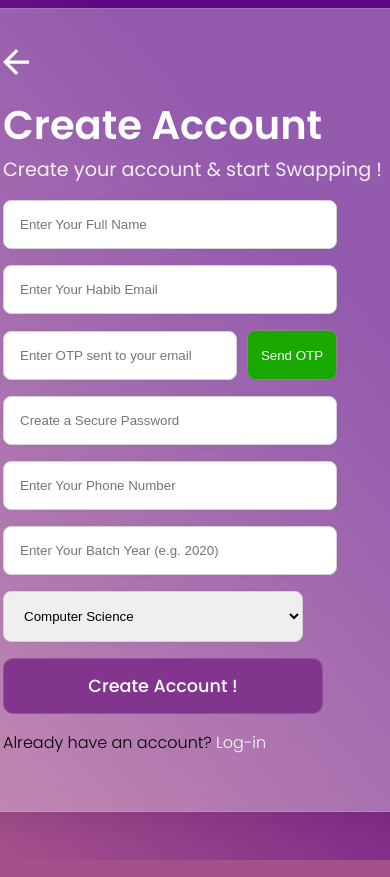
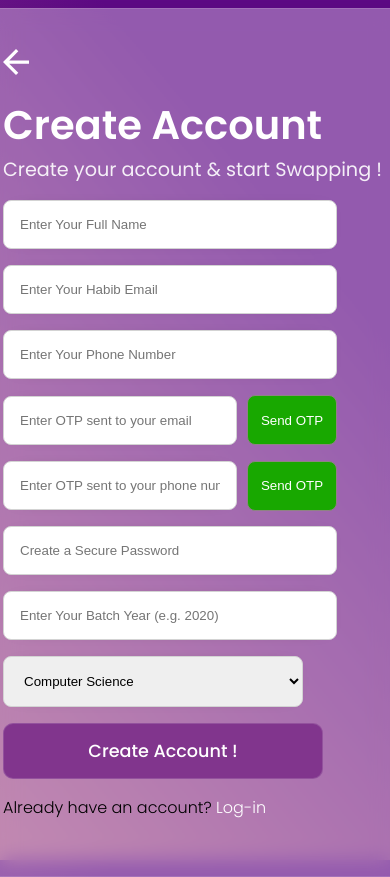
Before and after one commit to el3ctr0-8yt3/SWAPP, a React (Vite) app in the folder frontend/: page /signup in a window 390 px wide. Shown: the top 877 px of the page. Built offline with nearby package versions, Linux system fonts and the light colour scheme.

Commit message:
Added Mobile OTP and some error messages

```diff
--- a/frontend/src/Pages/SignUp.jsx
+++ b/frontend/src/Pages/SignUp.jsx
@@ -5,6 +5,14 @@ import back from "../Components/Vector.svg";
 const SignUp = () => {
     const sendOTP = async (e) => {
         e.preventDefault();
+
+        // Validate email using regex
+        const emailRegex = /^[a-zA-Z0-9._-]+@st.habib.edu.pk$/;
+        if (!emailRegex.test(document.getElementById("email").value)) {
+            alert("Invalid Email. Please use your Habib Student Email");
+            return;
+        }
+
         const email = document.getElementById("email").value;
         const data = {
             email,
@@ -18,14 +26,23 @@ const SignUp = () => {
                 body: JSON.stringify(data),
             });
             if (response.ok) {
-                const jsonResponse = await response.json();
-                console.log("OTP sent", jsonResponse);
+                alert("OTP sent to your email");
             } else {
                 console.error("OTP failed");
             }
         } catch (error) {
             console.error("OTP failed", error);
         }
+    };
+
+    const sendMobileOTP = async (e) => {
+        e.preventDefault();
+        if (document.getElementById("phone").value.length !== 11) {
+            alert("Invalid Phone Number");
+            return;
+        }
+        alert("Mobile OTP sent");
+        alert("Mobile OTP: 1234");
     };
 
     const buttonClick = async (e) => {
@@ -66,19 +83,18 @@ const SignUp = () => {
         }
     };
     return (
-
-        <div class="box1">
-            <div class="box2">
+        <div className="box1">
+            <div className="box2">
                 <Link to="/">
                     <img src={back}></img>
                 </Link>
-                <div class="closer">
+                <div className="closer">
                     <h1>Create Account</h1>
                     <h2>Create your account & start Swapping !</h2>
                 </div>
                 <form>
                     <input
-                        class="txtbox"
+                        className="txtbox"
                         type="text"
                         placeholder="Enter Your Full Name"
                         id="name"
@@ -86,7 +102,7 @@ const SignUp = () => {
                     />
                     <br />
                     <input
-                        class="txtbox"
+                        className="txtbox"
                         type="email"
                         placeholder="Enter Your Habib Email"
                         id="email"
@@ -94,18 +110,37 @@ const SignUp = () => {
                     />
                     <br />
                     <input
-                        class="txtbox otp"
+                        className="txtbox"
+                        type="number"
+                        placeholder="Enter Your Phone Number"
+                        id="phone"
+                        required={true}
+                    />
+                    <br />
+                    <input
+                        className="txtbox otp"
                         type="number"
                         placeholder="Enter OTP sent to your email"
                         id="otp"
                         required={true}
                     />
-                    <button class="otp-btn" onClick={sendOTP}>
+                    <button className="otp-btn" onClick={sendOTP}>
                         Send OTP
                     </button>
                     <br />
                     <input
-                        class="txtbox"
+                        className="txtbox otp"
+                        type="number"
+                        placeholder="Enter OTP sent to your phone num"
+                        id="otp-mobile"
+                        required={true}
+                    />
+                    <button className="otp-btn" onClick={sendMobileOTP}>
+                        Send OTP
+                    </button>
+                    <br />
+                    <input
+                        className="txtbox"
                         type="password"
                         placeholder="Create a Secure Password"
                         id="password"
@@ -113,22 +148,14 @@ const SignUp = () => {
                     />
                     <br />
                     <input
-                        class="txtbox"
-                        type="number"
-                        placeholder="Enter Your Phone Number"
-                        id="phone"
-                        required={true}
-                    />
-                    <br />
-                    <input
-                        class="txtbox"
+                        className="txtbox"
                         type="number"
                         placeholder="Enter Your Batch Year (e.g. 2020)"
                         id="batch"
                         required={true}
                     />
                     <br />
-                    <select id="Major" class="txtbox">
+                    <select id="Major" className="txtbox">
                         <option value="Computer Science">
                             Computer Science
                         </option>
@@ -150,7 +177,7 @@ const SignUp = () => {
                     </select>
                     <br />
                     <button
-                        class="purplebtn"
+                        className="purplebtn"
                         type="submit"
                         onClick={buttonClick}
                     >
@@ -163,7 +190,6 @@ const SignUp = () => {
                 </form>
             </div>
         </div>
-
     );
 };
 
```
